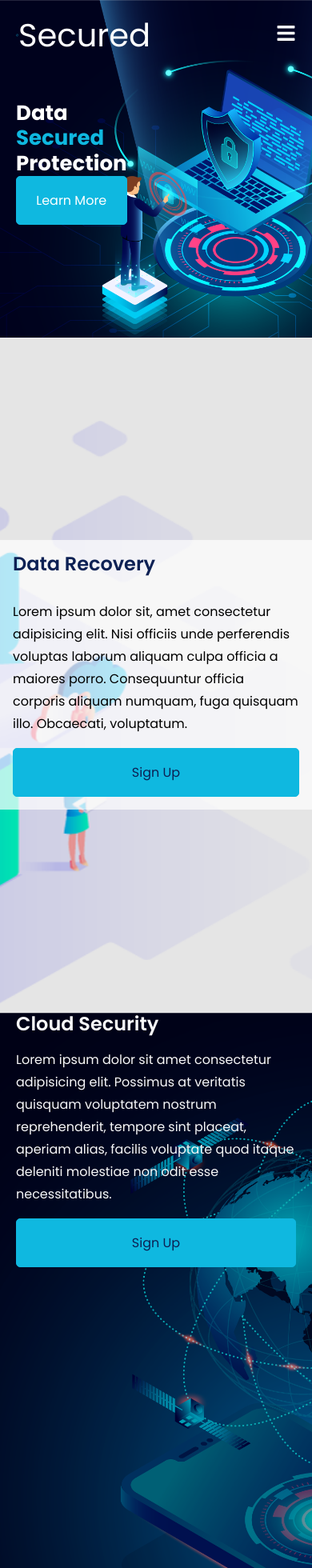
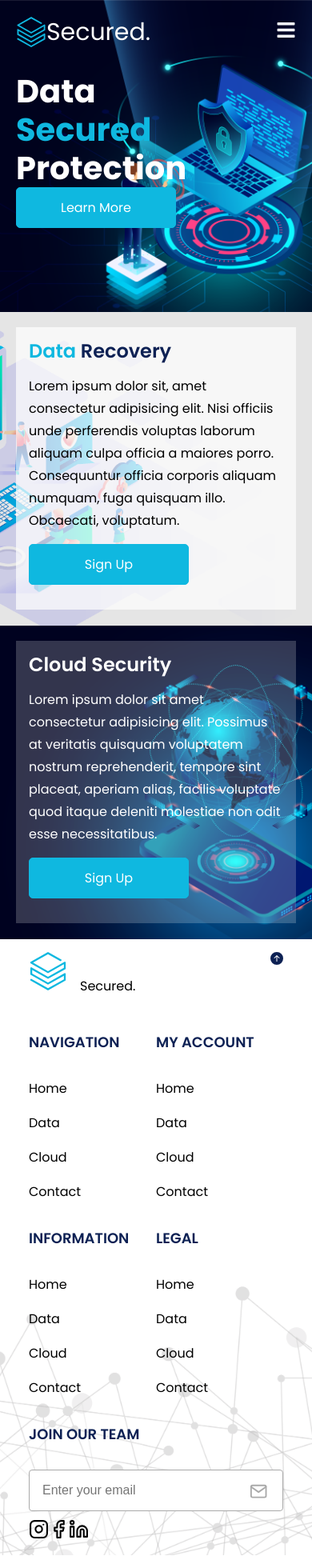
Before and after one commit to manepradnya/react-security-app, a React (Create React App) app: page / in a window 390 px wide. Shown: the top 1960 px of the page at 80% size. Built offline with nearby package versions, Linux system fonts and the light colour scheme.

Commit message:
new update

```diff
--- a/package.json
+++ b/package.json
@@ -10,6 +10,7 @@
     "react-dom": "^18.2.0",
     "react-icons": "^4.4.0",
     "react-scripts": "5.0.1",
+    "react-scroll": "^1.8.7",
     "web-vitals": "^2.1.4"
   },
   "scripts": {
--- a/src/App.js
+++ b/src/App.js
@@ -3,6 +3,8 @@ import Header from './components/Header/Header.jsx'
 import Hero from './components/Hero/Hero.jsx'
 import Data from './components/Data/Data.jsx'
 import Cloud from './components/Cloud/Cloud.jsx'
+import Footer from './components/Footer/Footer.jsx'
+
 function App() {
   return (
     <>
@@ -10,6 +12,7 @@ function App() {
       <Hero />
       <Data />
       <Cloud />
+      <Footer />
     </>
   );
 }
--- a/src/components/Cloud/Cloud.jsx
+++ b/src/components/Cloud/Cloud.jsx
@@ -5,9 +5,11 @@ const Data = () => {
   return (
       <div className={styles.cloud_sec}>
           <div className="container">
-          <h2><span>Cloud</span> Security</h2>
-          <p>Lorem ipsum dolor sit amet consectetur adipisicing elit. Possimus at veritatis quisquam voluptatem nostrum reprehenderit, tempore sint placeat, aperiam alias, facilis voluptate quod itaque deleniti molestiae non odit esse necessitatibus.</p>
-            <div className='primary_btn'><a href='/'>Sign Up</a></div>
+            <div className={styles.content}>
+              <h2><span>Cloud</span> Security</h2>
+              <p>Lorem ipsum dolor sit amet consectetur adipisicing elit. Possimus at veritatis quisquam voluptatem nostrum reprehenderit, tempore sint placeat, aperiam alias, facilis voluptate quod itaque deleniti molestiae non odit esse necessitatibus.</p>
+              <div><a href='/' className='primary_btn'>Sign Up</a></div>
+            </div>
           </div>
       </div>
   )
--- a/src/components/Cloud/Cloud.module.css
+++ b/src/components/Cloud/Cloud.module.css
@@ -1,39 +1,14 @@
-.cloud_sec {
-    width: 100%;
-    height: 100vh;
-    position: relative;
-    background: rgba(0, 0, 0, .3);
+.cloud_sec{width:100%;padding:22% 0;position:relative;background:url('../../images/cloud-bg.png') no-repeat center center/cover;display:flex;align-items:center;}
+.cloud_sec:before{content:'';position:absolute;background:rgba(0,0,0,.3);height:100%;width:100%;z-index:-1;}
+.cloud_sec .content *{color:var(--white);}
+.cloud_sec .content{width:45%;}
+.cloud_sec span{color:var(--primary-color);}
+
+@media screen and (max-width:991px){
+    .cloud_sec{padding:11% 0;}
 }
 
-.cloud_sec:before {
-    content: '';
-    position: absolute;
-    background: url('../../images/cloud-bg.png') no-repeat center center/cover;
-    height: 100%;
-    width: 100%;
-    z-index: -1;
+@media screen and (max-width:767px){
+    .cloud_sec{padding:5% 0;}
+    .cloud_sec .content{width:100%;padding:1rem;background:rgba(255,255,255,.2);}
 }
-
-.cloud_sec .content {
-    position: absolute;
-    left: 0;
-    top: 30%;
-    width: 50%;
-    padding: 1rem;
-}
-
-.cloud_sec h2 {
-    color: #f8f8f8;
-}
-
-.cloud_sec p {
-    color: #f8f8f8;
-    margin: 1rem 0;
-}
-
-@media screen and (max-width: 940px) {
-    .cloud_sec .content {
-        left: 0;
-        width: 100%;
-    }
-}
--- a/src/components/Data/Data.jsx
+++ b/src/components/Data/Data.jsx
@@ -8,8 +8,8 @@ const Data = () => {
               <div className={ styles.content }>
             <h2><span>Data</span> Recovery</h2>
             <p>Lorem ipsum dolor sit, amet consectetur adipisicing elit. Nisi officiis unde perferendis voluptas laborum aliquam culpa officia a maiores porro. Consequuntur officia corporis aliquam numquam, fuga quisquam illo. Obcaecati, voluptatum.</p>
-            <div className='primary_btn'>
-            <a href="/">Sign Up</a>
+            <div>
+            <a href="/" className='primary_btn'>Sign Up</a>
             </div>
             </div>
           </div>
--- a/src/components/Data/Data.module.css
+++ b/src/components/Data/Data.module.css
@@ -1,38 +1,10 @@
-.data_sec {
-    width: 100%;
-    height: 100vh;
-    position: relative;
-    background: rgba(0, 0, 0, .1);
+.data_sec{width:100%;padding:14% 0;background:url('../../images/data-bg.png')no-repeat center center/cover;display:flex;align-items:center;position:relative;z-index:1;}
+.data_sec:before{content:'';position:absolute;background:rgba(0,0,0,.1);height:100%;width:100%;z-index:-1;}
+.data_sec .content{display:flex;flex-direction:column;justify-content:center;width:100%;max-width:45%;margin:0 0 auto auto;}
+.data_sec span{color:var(--primary-color);}
+
+@media screen and (max-width:991px){.data_sec{padding:5% 0;}
 }
 
-.data_sec:before {
-    content: '';
-    position: absolute;
-    background: url('../../images/data-bg.png')no-repeat center center/cover;
-    height: 100%;
-    width: 100%;
-    z-index: -1;
+@media screen and (max-width:767px){.data_sec .content{width:100%;padding:1rem;background:rgba(255,255,255,.7);max-width:100%;}
 }
-
-.data_sec .content {
-    display: flex;
-    flex-direction: column;
-    justify-content: center;
-    position: absolute;
-    left: 50%;
-    top: 30%;
-    width: 50%;
-}
-
-.data_sec .content p {
-    margin: 1rem 0;
-}
-
-@media screen and (max-width: 767px) {
-    .data_sec .content {
-        left: 0;
-        width: 100%;
-        padding: 1rem;
-        background: rgba(255, 255, 255, .7);
-    }
-}
--- /dev/null
+++ b/src/components/Footer/Footer.jsx
@@ -0,0 +1,72 @@
+import React from "react";
+import styles from "./Footer.module.css";
+import { SiDatabricks } from "react-icons/si";
+import { BsFillArrowUpCircleFill } from "react-icons/bs";
+import { FiMail, FiFacebook, FiInstagram, FiLinkedin } from 'react-icons/fi';
+import { Link } from 'react-scroll';
+
+const Footer = () => {
+  return (
+    <div className={styles.footer_sec}>
+      <div className="container">
+        <div className={styles.top}>
+          <div className={styles.logo_footer}>
+            <SiDatabricks className={styles.icon} />
+            Secured.
+          </div>
+          <Link
+            activeClass="active"
+            to="top"
+            spy={true}
+            smooth={true}
+            duration={500}
+          >
+            <BsFillArrowUpCircleFill className="icon" />
+          </Link>
+        </div>
+        <div className={styles.col_cont}>
+          <div className={styles.col}>
+            <h3>Navigation</h3>
+            <p>Home</p>
+            <p>Data</p>
+            <p>Cloud</p>
+            <p>Contact</p>
+          </div>
+          <div className={styles.col}>
+            <h3>My Account</h3>
+            <p>Home</p>
+            <p>Data</p>
+            <p>Cloud</p>
+            <p>Contact</p>
+          </div>
+          <div className={styles.col}>
+            <h3>Information</h3>
+            <p>Home</p>
+            <p>Data</p>
+            <p>Cloud</p>
+            <p>Contact</p>
+          </div>
+          <div className={styles.col}>
+            <h3>Legal</h3>
+            <p>Home</p>
+            <p>Data</p>
+            <p>Cloud</p>
+            <p>Contact</p>
+          </div>
+          <form>
+            <h3>Join Our Team</h3>
+            <input type="email" placeholder="Enter your email" />
+                      <FiMail className={ styles.mail_icon} />
+          </form>
+            <div className={ styles.social_group}>
+                      <FiInstagram className={styles.social_icon} size={ 25} />
+            <FiFacebook className={styles.social_icon} size={ 25} />
+            <FiLinkedin className={styles.social_icon} size={ 25} />
+          </div>
+        </div>
+      </div>
+    </div>
+  );
+};
+
+export default Footer;
--- /dev/null
+++ b/src/components/Footer/Footer.module.css
@@ -0,0 +1,101 @@
+.footer_sec {
+    width: 100%;
+    height: 60vh;
+    position: relative;
+    background: rgba(255, 255, 255, 0.7);
+}
+
+.footer_sec:before {
+    content:'';
+    position: absolute;
+    background: url('../../images/footer-bg.jpg')no-repeat center center/cover;
+    height: 100%;
+    width: 100%;
+    z-index: -1;
+}
+
+.footer_sec .top {
+    width: 100%;
+    padding: 1rem;
+    display: flex;
+    justify-content: space-between;
+}
+
+.footer_sec .top .logo-footer_sec {
+    display: flex;
+    align-items: center;
+}
+
+.footer_sec .top .icon {
+    font-size: 3rem;
+    margin-right: 1rem;
+    color: var(--primary-color);
+    cursor: pointer;
+}
+
+.footer_sec .col_cont {
+    display: grid;
+    grid-template-columns: 1fr 1fr 1fr 1fr 2fr;
+    padding: 1rem;
+    width: 100%;
+}
+
+.footer_sec h3 {
+    margin: 1rem 0 2rem 0;
+    text-transform: uppercase;
+}
+
+.footer_sec form {
+    width: 100%;
+    margin-bottom: .6rem;
+    position: relative;
+}
+
+.footer_sec form input {
+    padding: 1rem;
+    width: 100%;
+    outline: none;
+    font-size: 1rem;
+    border: 1px solid #aaa;
+    border-radius: 4px;
+    color: #333;
+}
+
+.footer_sec form input:focus {
+    color: #333;
+    outline: var(--primary-color);
+    box-shadow: 0 0 8px 0 var(--primary-dark);
+}
+
+.footer_sec form .mail_icon {
+    position: absolute;
+    font-size: 1.4rem;
+    margin: 1rem;
+    right: .2rem;
+    color: #aaa;
+    cursor: pointer;
+}
+
+.footer_sec form .social_icon {
+    margin: 1rem 1rem 1rem 0;
+    padding: .6rem;
+    background-color: var(--primary-dark);
+    border-radius: 4px;
+    color: #f8f8f8;
+    font-size: 3rem;
+}
+
+
+@media screen and (max-width: 940px) {
+    .footer_sec {
+        height: 100%;
+    }
+
+    .footer_sec .col_cont {
+        grid-template-columns: 2fr 2fr;
+    }
+
+    .footer_sec form {
+        grid-column: 1 / span 2;
+    }
+}
--- a/src/components/Header/Header.jsx
+++ b/src/components/Header/Header.jsx
@@ -14,7 +14,7 @@ const Header = () => {
                   <div className={styles.logo}>
                       <a href="/">
                         <SiDatabricks className={styles.icon} size={40}/>
-                        Secured
+                        Secured.
                       </a>
                   </div>
               </div>
--- a/src/components/Header/Header.module.css
+++ b/src/components/Header/Header.module.css
@@ -1,43 +1,20 @@
-.header_sec {
-  position: absolute;
-  z-index: 10;
-  width: 100%;
-  padding: 20px 0;
+.header_sec{position:absolute;z-index:10;width:100%;padding:20px 0;}
+.header_sec *{color:var(--white);}
+.header_sec h1{font-weight:400;}
+.header_sec .left_col{width:48%;margin-right:4%;}
+.header_sec .right_col{width:48%;display:flex;justify-content:flex-end;}
+.header_sec .logo a{max-width:220px;display:flex;margin:0 !important;align-items:center;font-size:40px;justify-content:space-between;}
+.header_sec .icon path{color:var(--primary-color);}
+.header_sec .menu{display:flex;width:100%;justify-content:space-between;margin:0 !important;}
+.header_sec .menu li{margin:0 !important;}
+.header_sec .menu li:hover{color:var(--primary-color);cursor:pointer;}
+.header_sec .hamburger{display:none;}
+.header_sec .hamburger svg path{color:var(--white);stroke:var(--white);}
+
+
+@media screen and (max-width:767px){.header_sec .hamburger{display:block;z-index:15;}
+.header_sec .menu{position:absolute;flex-direction:column;width:100%;height:100vh;top:0;left:-100%;background-color:rgba(0,0,0,.8);justify-content:center;align-items:center;transition:left 1s;}
+.header_sec .menu li{font-size:20px;}
+.header_sec .active{left:0;}
+.header_sec .logo a{max-width:180px;display:flex;margin:0 !important;align-items:center;font-size:30px;justify-content:space-between;}
 }
-.header_sec * {
-  color: var(--white);
-}
-.header_sec h1 {
-  font-weight: 400;
-}
-.header_sec .left_col {
-  width: 48%;
-  margin-right: 4%;
-}
-.header_sec .right_col {
-  width: 48%;
-  display: flex;
-  justify-content: flex-end;
-}
-.header_sec .logo a{
-    max-width: 220px;
-    display: flex;
-    margin: 0 !important;
-    align-items: center;
-    font-size: 40px;
-    justify-content: space-between;
-}
-.header_sec .icon path{color: var(--primary-color);}
-.header_sec .menu{display: flex;width: 100%;justify-content: space-between;margin: 0 !important;}
-.header_sec .menu li{margin: 0 !important;}
-.header_sec .menu li:hover{color: var(--primary-color);cursor: pointer;}
-.header_sec .hamburger{display: none;}
-.header_sec .hamburger svg path{color: var(--white);stroke: var(--white);}
-
-@media screen and (max-width: 767px) {
-  .header_sec .hamburger{display:block;z-index:15;}
-  .header_sec .menu{position:absolute;flex-direction:column;width:100%;height:100vh;top:0;left:-100%;background-color:rgba(0,0,0,.8);justify-content:center;align-items:center;transition:left 1s;}
-  .header_sec .menu li{font-size: 20px;}
-  .header_sec .active{left: 0;}
-
-}
--- a/src/components/Hero/Hero.module.css
+++ b/src/components/Hero/Hero.module.css
@@ -1,8 +1,4 @@
-.hero_sec{background:url('../../images/cyber-bg.png') no-repeat;background-position:center;background-size:cover; height: 100vh;}
+.hero_sec{background:url('../../images/cyber-bg.png') no-repeat;background-position:center;background-size:cover; padding: 23% 0;}
 .hero_sec *{color:var(--white);}
 .hero_sec .blue{color:var(--primary-color);}
 .hero_sec h1:not(:last-child) {margin-bottom: 0;}
-
-@media(max-width:767px){
-    .hero_sec{height: 50vh;}
-}
--- a/src/index.css
+++ b/src/index.css
@@ -132,7 +132,7 @@ li {
 
 .primary_btn{
   font-family: "Poppins", sans-serif;
-  padding: 20px 20px;
+  padding: 15px;
   border-radius: 5px;
   display: inline-block;
   width: 100%;
@@ -142,6 +142,7 @@ li {
   cursor: pointer;
   transition: background-color border color 1s;
   text-align: center;
+  max-width: 200px;
 }
 
 .primary_btn:hover{
@@ -153,7 +154,7 @@ li {
 
 @media (max-width: 991px) {
   h1 {
-    font-size: 30px;
+    font-size: 50px;
   }
   h2 {
     font-size: 28px;
@@ -172,12 +173,12 @@ li {
   }
   p,
   li {
-    font-size: 18px;
+    font-size: 16px;
   }
 }
 @media (max-width: 767px) {
   h1 {
-    font-size: 26px;
+    font-size: 40px;
   }
   h2 {
     font-size: 24px;
```
Also changed, not shown: 1 other file (tests, documents, lock files or other folders).
